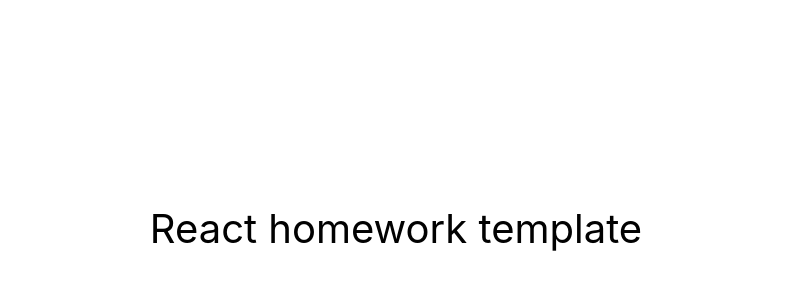
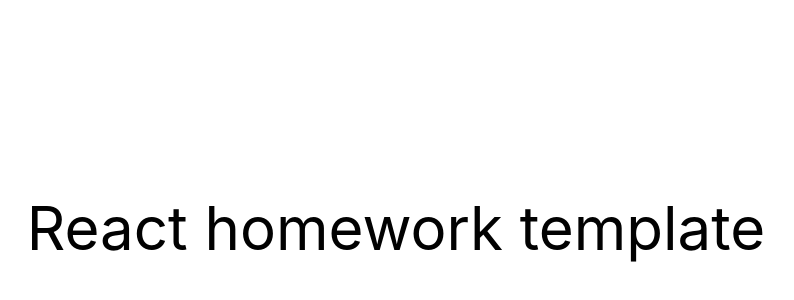
Before and after one commit to ellat99/Echipa2-MoneyGuard, a React (Create React App) app: page / in a window 1280 px wide. Shown: the part 172-472 px from the top of the page, without its empty margins (244-1038 px from the left). Built offline with nearby package versions, Linux system fonts and the light colour scheme.

Commit message:
random changes for test

```diff
--- a/src/components/App.jsx
+++ b/src/components/App.jsx
@@ -6,7 +6,7 @@
         display: 'flex',
         justifyContent: 'center',
         alignItems: 'center',
-        fontSize: 40,
+        fontSize: 60,
         color: '#010101'
       }}
     >
```
Also changed, not shown: src/components/App.module.css (added).
